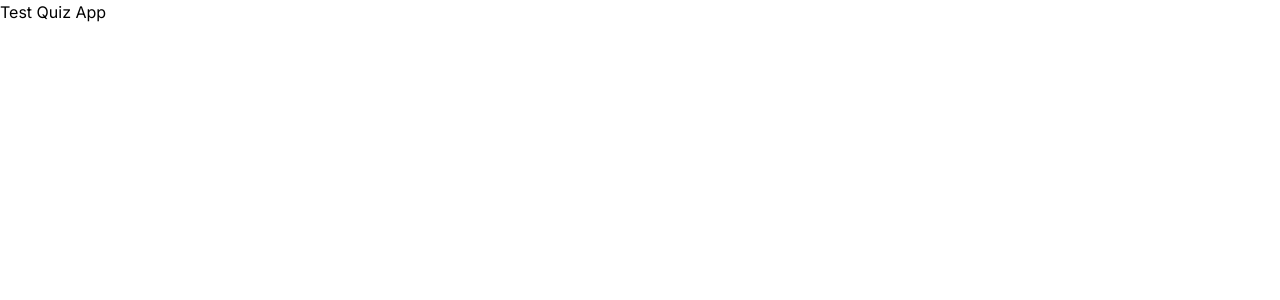
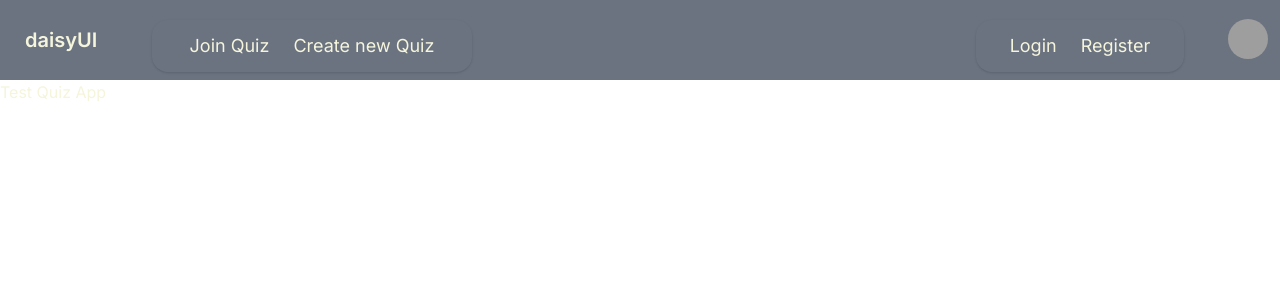
Before and after one commit to RosenIgn/NextQuiz, a Next.js app in the folder QuizApp/Client/quiz-app/: page / in a window 1280 px wide. Shown: the top 300 px of the page. Built offline with nearby package versions, Linux system fonts and the light colour scheme; grey boxes are pictures that could not be loaded.

Commit message:
navbar and layout adds

```diff
--- a/QuizApp/Client/quiz-app/app/globals.css
+++ b/QuizApp/Client/quiz-app/app/globals.css
@@ -17,11 +17,5 @@
 }
 
 body {
-  color: rgb(var(--foreground-rgb));
-  background: linear-gradient(
-      to bottom,
-      transparent,
-      rgb(var(--background-end-rgb))
-    )
-    rgb(var(--background-start-rgb));
+  color: beige;
 }
--- a/QuizApp/Client/quiz-app/app/layout.js
+++ b/QuizApp/Client/quiz-app/app/layout.js
@@ -1,17 +1,21 @@
-import { Inter } from 'next/font/google'
-import './globals.css'
+import { Inter } from "next/font/google";
+import "./globals.css";
+import { CustomNavbar } from "../components/navbar.js";
 
-const inter = Inter({ subsets: ['latin'] })
+const inter = Inter({ subsets: ["latin"] });
 
 export const metadata = {
-  title: 'Create Next App',
-  description: 'Generated by create next app',
-}
+  title: "Create Next App",
+  description: "Generated by create next app",
+};
 
 export default function RootLayout({ children }) {
   return (
     <html lang="en">
-      <body className={inter.className}>{children}</body>
+      <body className={inter.className}>
+        <CustomNavbar />
+        {children}
+      </body>
     </html>
-  )
+  );
 }
--- a/QuizApp/Client/quiz-app/app/page.js
+++ b/QuizApp/Client/quiz-app/app/page.js
@@ -1,6 +1,7 @@
-
 export default function Home() {
   return (
-    <h1>Test Quiz App</h1>
-  )
+    <>
+      <h1>Test Quiz App</h1>
+    </>
+  );
 }
--- /dev/null
+++ b/QuizApp/Client/quiz-app/components/navbar.js
@@ -0,0 +1,77 @@
+export const CustomNavbar = () => {
+  return (
+    <div className="navbar bg-gray-500">
+      <div className="flex-1">
+        <a className="btn btn-ghost text-xl">daisyUI</a>
+      </div>
+      <ul
+        tabIndex={0}
+        className="absolute flex flex-row ml-36 justify-start justify-center menu menu-sm dropdown-content mt-3 z-[1] p-2 shadow rounded-box w-80"
+      >
+        <li>
+          <a className="text-lg" href="/item1">
+            Join Quiz
+          </a>
+        </li>
+
+        <li>
+          <a className="text-lg">Create new Quiz</a>
+        </li>
+      </ul>
+      <ul
+        tabIndex={1}
+        className="flex flex-row justify-center menu menu-sm dropdown-content mt-3 z-[1] p-2 mr-10 shadow rounded-box w-52"
+      >
+        <li>
+          <a className="text-lg" href="/item1">
+            Login
+          </a>
+        </li>
+
+        <li>
+          <a className="text-lg">Register</a>
+        </li>
+      </ul>
+
+      <div className="flex-none">
+        <div className="dropdown dropdown-end">
+          <div
+            tabIndex={0}
+            className="mt-3 z-[1] card card-compact dropdown-content w-52 bg-base-100 shadow"
+          ></div>
+        </div>
+        <div className="dropdown dropdown-end">
+          <div
+            tabIndex={0}
+            role="button"
+            className="btn btn-ghost btn-circle avatar"
+          >
+            <div className="w-10 rounded-full">
+              <img
+                alt="Tailwind CSS Navbar component"
+                src="https://daisyui.com/images/stock/photo-1534528741775-53994a69daeb.jpg"
+              />
+            </div>
+          </div>
+          <ul
+            tabIndex={0}
+            className="menu menu-sm dropdown-content mt-3 z-[1] p-2 shadow bg-base-100 rounded-box w-52"
+          >
+            <li>
+              <a className="justify-between">
+                Profile
+                <span className="badge">New</span>
+              </a>
+            </li>
+            <li>
+              <a>Settings</a>
+            </li>
+            <li>
+              <a>Logout</a>
+            </li>
+          </ul>
+        </div>
+      </div>
+    </div>
+  );
+};
--- a/QuizApp/Client/quiz-app/tailwind.config.js
+++ b/QuizApp/Client/quiz-app/tailwind.config.js
@@ -1,18 +1,18 @@
 /** @type {import('tailwindcss').Config} */
 module.exports = {
   content: [
-    './pages/**/*.{js,ts,jsx,tsx,mdx}',
-    './components/**/*.{js,ts,jsx,tsx,mdx}',
-    './app/**/*.{js,ts,jsx,tsx,mdx}',
+    "./pages/**/*.{js,ts,jsx,tsx,mdx}",
+    "./components/**/*.{js,ts,jsx,tsx,mdx}",
+    "./app/**/*.{js,ts,jsx,tsx,mdx}",
   ],
   theme: {
     extend: {
       backgroundImage: {
-        'gradient-radial': 'radial-gradient(var(--tw-gradient-stops))',
-        'gradient-conic':
-          'conic-gradient(from 180deg at 50% 50%, var(--tw-gradient-stops))',
+        "gradient-radial": "radial-gradient(var(--tw-gradient-stops))",
+        "gradient-conic":
+          "conic-gradient(from 180deg at 50% 50%, var(--tw-gradient-stops))",
       },
     },
   },
-  plugins: [],
-}
+  plugins: [require("daisyui")],
+};
```
Also changed, not shown: QuizApp/Client/quiz-app/package.json (+6 -5 lines), 1 other file (tests, documents, lock files or other folders).
